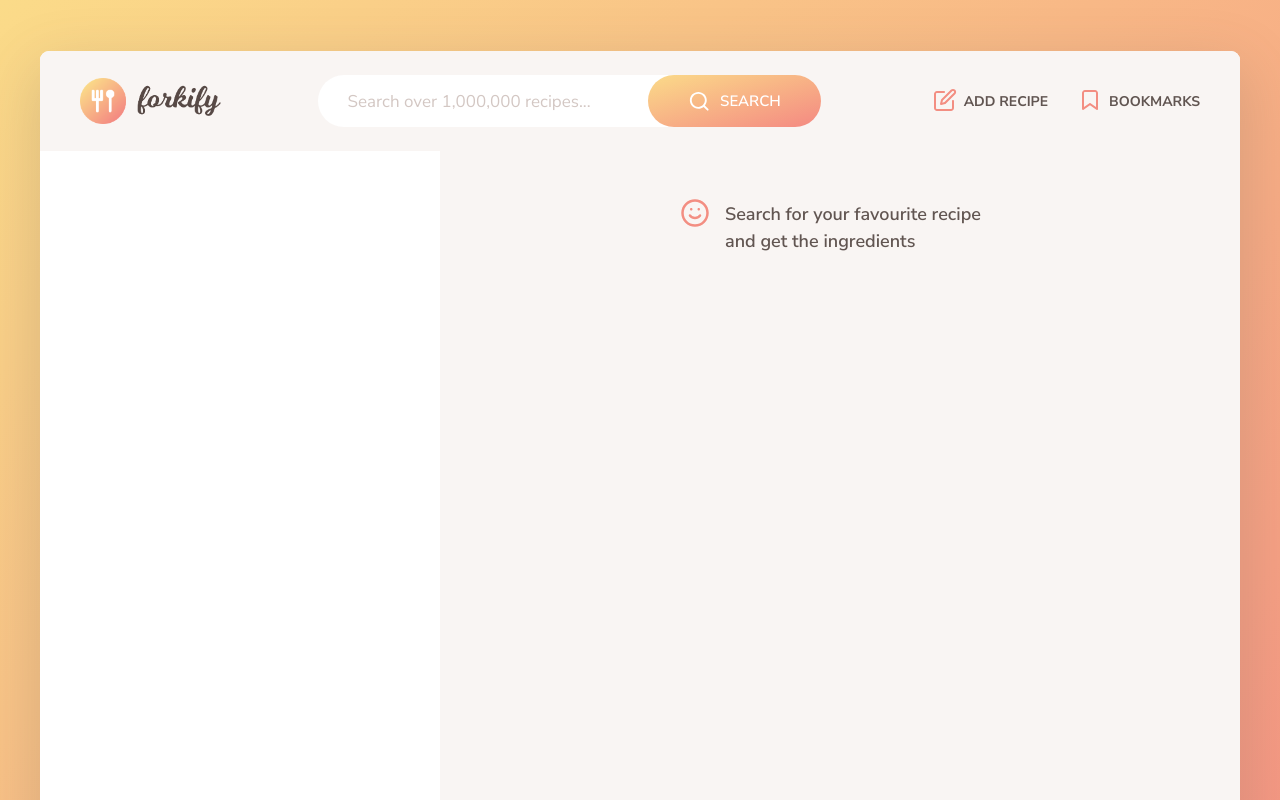
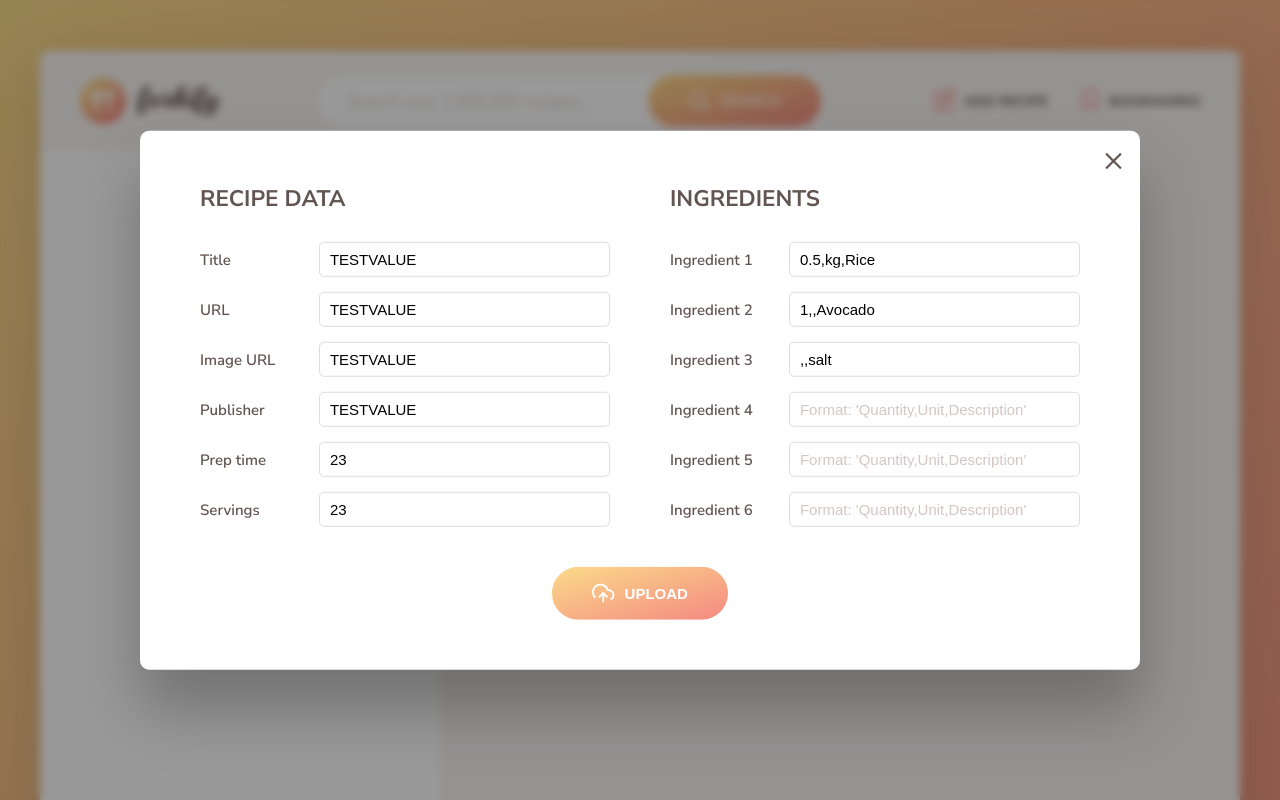
Before and after one commit to Shraghav/FoodRecipe, a website built with Parcel: page index.html in a window 1280 px wide. Both pictures are taken after a click on the button "ADD RECIPE". Shown: the top 800 px of the page. Built offline with nearby package versions, Linux system fonts and the light colour scheme.

Commit message:
edited index

```diff
--- a/index.html
+++ b/index.html
@@ -98,7 +98,7 @@
     </div>
 
     <!-- 6) Adding recipe details along with ingredients -->
-    <!-- <div class="overlay hidden"></div>
+    <div class="overlay hidden"></div>
     <div class="add-recipe-window hidden">
       <button class="btn--close-modal">&times;</button>
       <form class="upload">
@@ -169,6 +169,6 @@
           <span>Upload</span>
         </button>
       </form>
-    </div> -->
+    </div>
   </body>
 </html>
```
